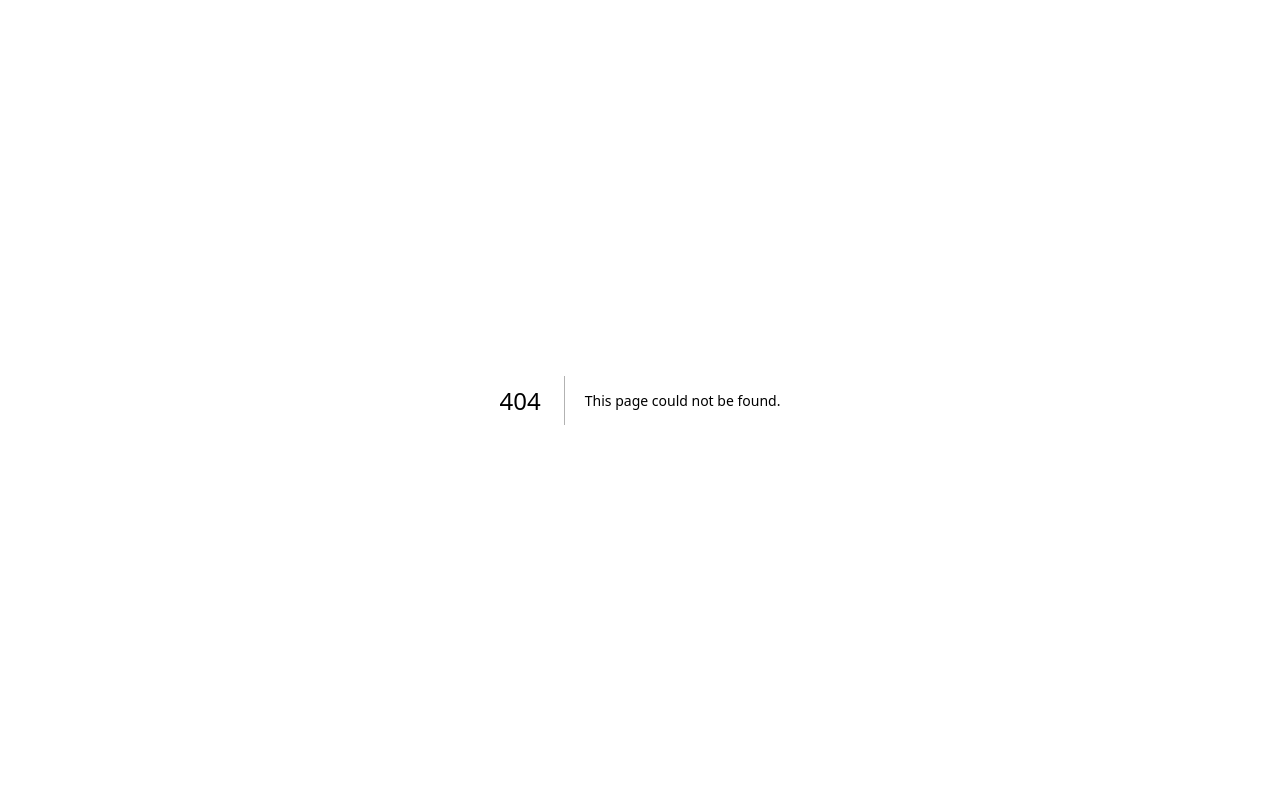
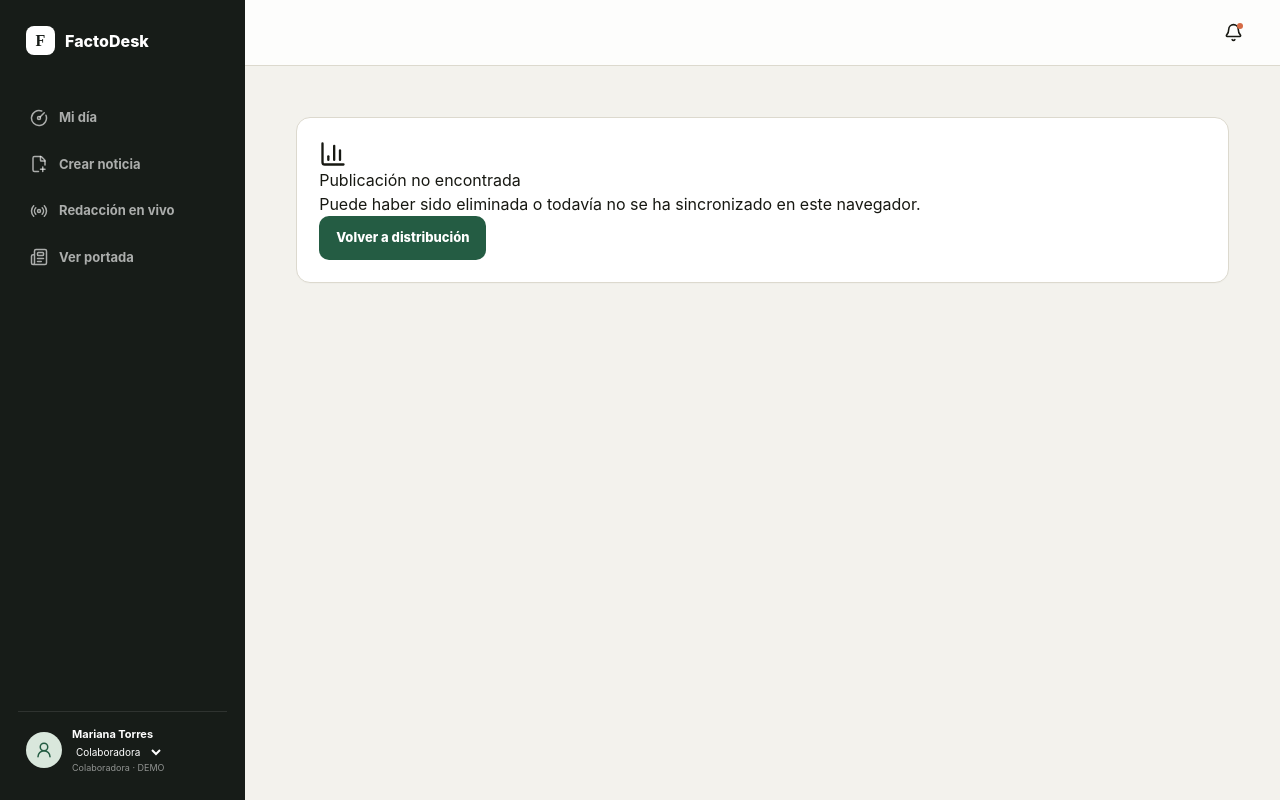
Before and after one commit to sebhesp/factomedia-group, a Next.js app: page /distribucion/post in a window 1280 px wide. Before the commit this address had no page. Built offline with nearby package versions, Linux system fonts and the light colour scheme.

Commit message:
Add social post detail route

```diff
--- /dev/null
+++ b/src/app/(desk)/distribucion/post/page.tsx
@@ -0,0 +1,10 @@
+import { Suspense } from "react";
+import { SocialPostDetailQuery } from "@/components/social-post-detail-query";
+
+export default function SocialPostDetailPage() {
+  return (
+    <Suspense fallback={<div className="card">Cargando seguimiento…</div>}>
+      <SocialPostDetailQuery />
+    </Suspense>
+  );
+}
```
